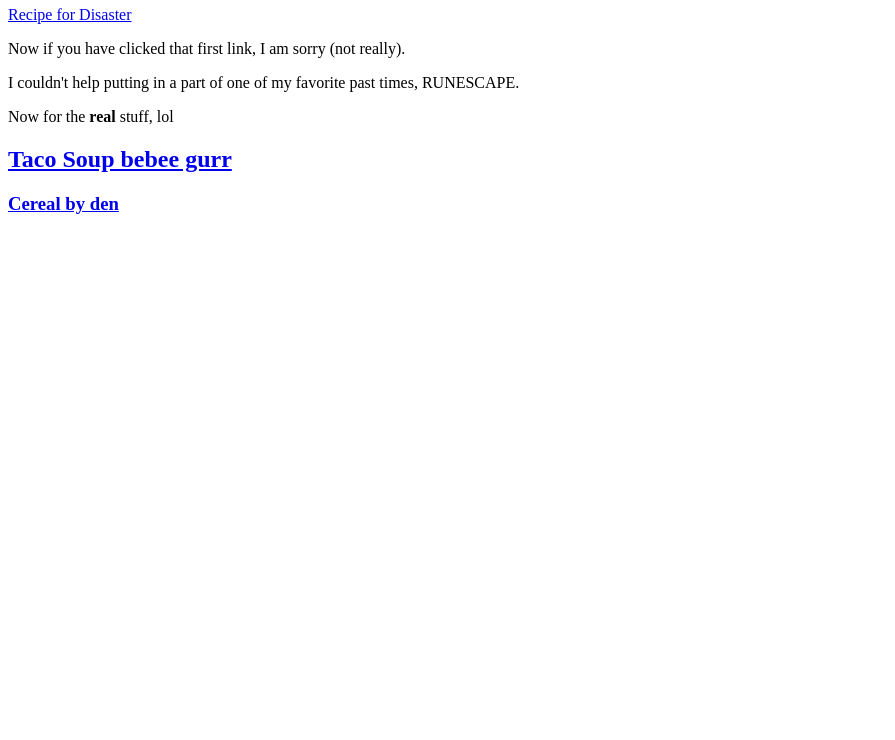
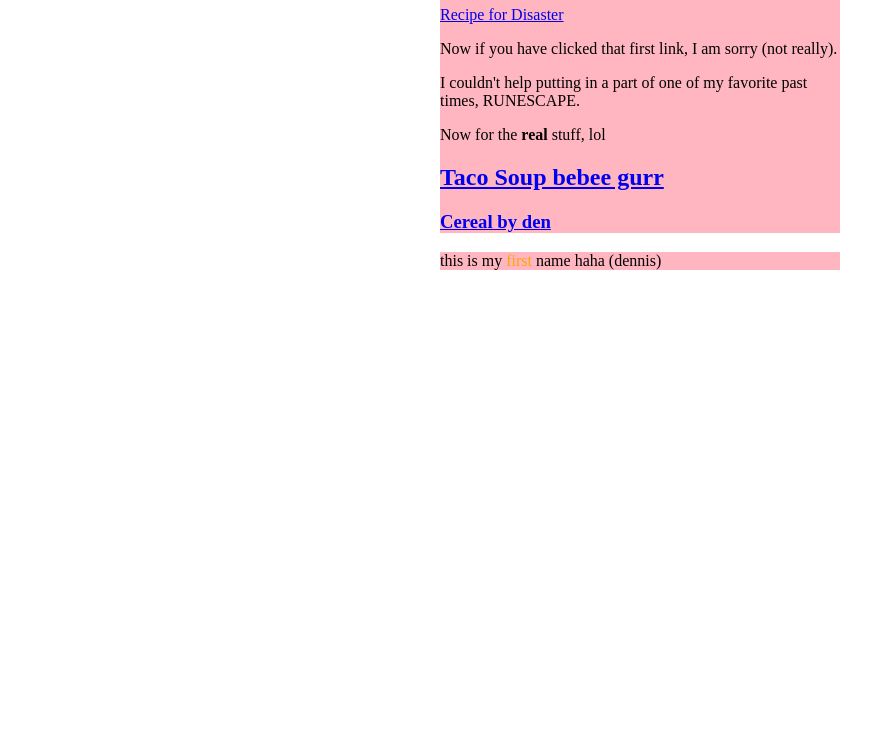
Before and after one commit to dnrevan778/odin-recipe, a plain HTML site: page index.html in a window 1280 px wide. Shown: the part 60-800 px from the top of the page, without its empty margins (0-895 px from the left). Drawn offline with Linux system fonts and the light colour scheme.

Commit message:
Random update (css)

```diff
--- a/index.html
+++ b/index.html
@@ -5,15 +5,17 @@
 <head>
     <meta charset="UTF-8">
     <title>dnrevan's RECIPE'S!!!</title>
+    <link rel="stylesheet" href="style.css">
 </head>
 
 <body>
+
+<div>
 <p><h1>Welcome to my Recipes!!!</h1>
     </p>
 <p><a href="https://oldschool.runescape.wiki/w/Recipe_for_Disaster/Full_guide">
     Recipe for Disaster</a>
     </p>
-
 <p>
     Now if you have clicked that first link, I am sorry (not really).
 </p>
@@ -31,7 +33,11 @@
 <h3>
     <a href="./recipes/cereal.html">Cereal by den</a>
 </h3>
+</div>
 
+<div>
+   this is my <span>first</span> name haha (dennis)
+</div>
 
 
 </body>
--- /dev/null
+++ b/style.css
@@ -0,0 +1,14 @@
+div {
+    background-color: lightpink;
+    width:400px;
+    margin-left:auto;
+    margin-right:auto;
+}
+
+span {
+    color: orange;
+}
+
+.img{
+   margin-left:200px;
+}
```
Also changed, not shown: recipes/cereal.html (+5 -2 lines), 1 other file.
